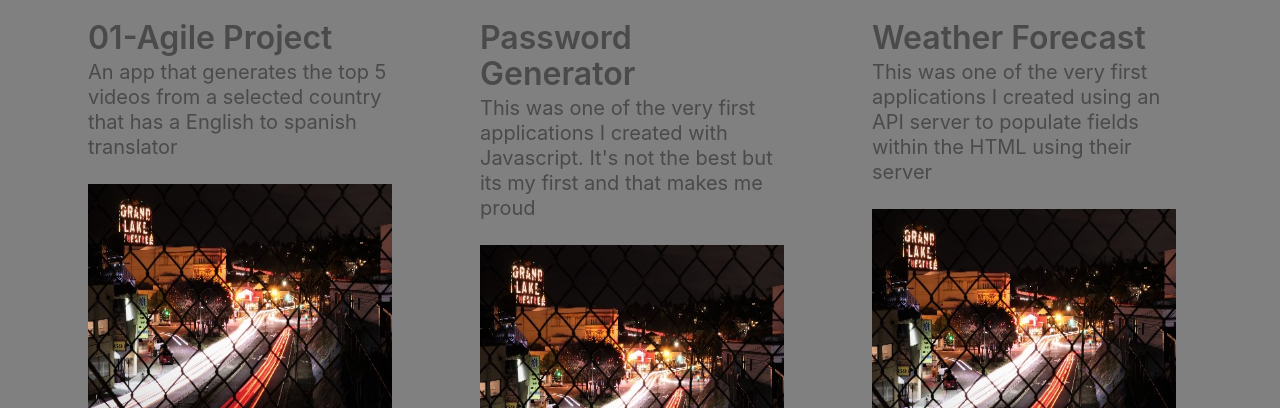
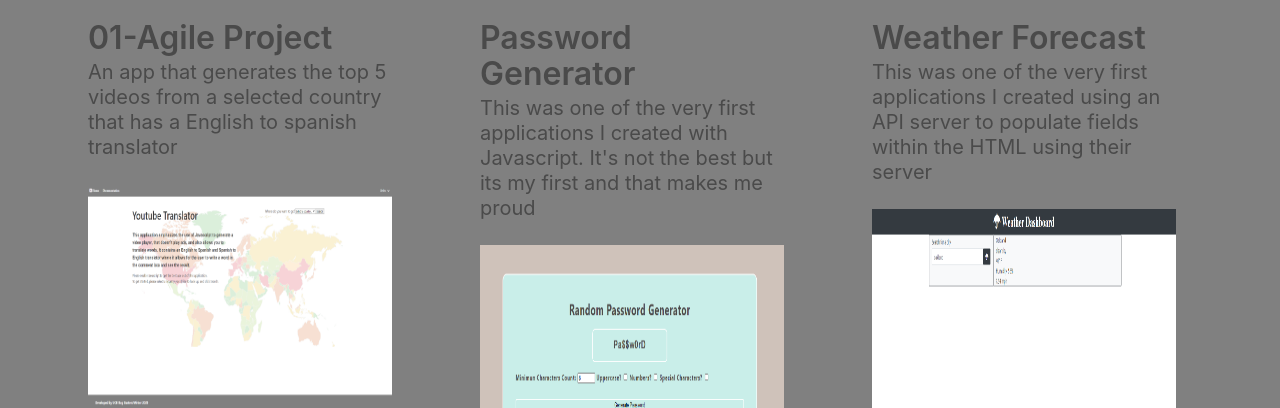
Before and after one commit to Frank-5850/UpdatedPortfolio, a plain HTML site: page aboutMe.html in a window 1280 px wide. Shown: the part 731-1139 px from the top of the page. Drawn offline with nearby package versions, Linux system fonts and the light colour scheme.

Commit message:
Added photos for projects

```diff
--- a/aboutMe.html
+++ b/aboutMe.html
@@ -101,7 +101,7 @@
                             <p class="title">01-Agile Project</p>
                             <p class="subtitle is-size-5">An app that generates the top 5 videos from a selected country that has a English to spanish translator</p>
                             <figure class="image is-4by3">
-                                <img src="./Assets/Photos/GrandLakeTheatre.jpg">
+                                <img src="./Assets/Photos/AgileProject1.PNG">
                             </figure>
                             <div>
                                 <a target="_blank" href="https://frank-5850.github.io/Agile_Project/">
@@ -122,10 +122,10 @@
                             <p class="title">Password Generator</p>
                             <p class="subtitle">This was one of the very first applications I created with Javascript. It's not the best but its my first and that makes me proud</p>
                             <figure class="image is-4by3">
-                                <img src="./Assets/Photos/GrandLakeTheatre.jpg">
+                                <img src="./Assets/Photos/passwordGeneratorPhoto.PNG">
                             </figure>
                             <div>
-                                <a target="_blank" href="https://frank-5850.github.io/03RandomPWGenerator/">
+                                <a target="_blank" href="file:///C:/Users/phanf/dev/03JavaScript/Homeowrk/RandomPasswordGenerator.html">
                                     <i class="fas fa-tablet-alt">
                                         Deployed
                                     </i>
@@ -143,7 +143,7 @@
                             <p class="title">Weather Forecast</p>
                             <p class="subtitle">This was one of the very first applications I created using an API server to populate fields within the HTML using their server</p>
                             <figure class="image is-4by3">
-                                <img src="./Assets/Photos/GrandLakeTheatre.jpg">
+                                <img src="./Assets/Photos/WeatherDashboard.PNG">
                             </figure>
                             <div>
                                 <a target="_blank" href="https://frank-5850.github.io/06WeatherDashboard/">
```
Also changed, not shown: Assets/Photos/AgileProject1.PNG (added), Assets/Photos/WeatherDashboard.PNG (added), Assets/Photos/passwordGeneratorPhoto.PNG (added).
